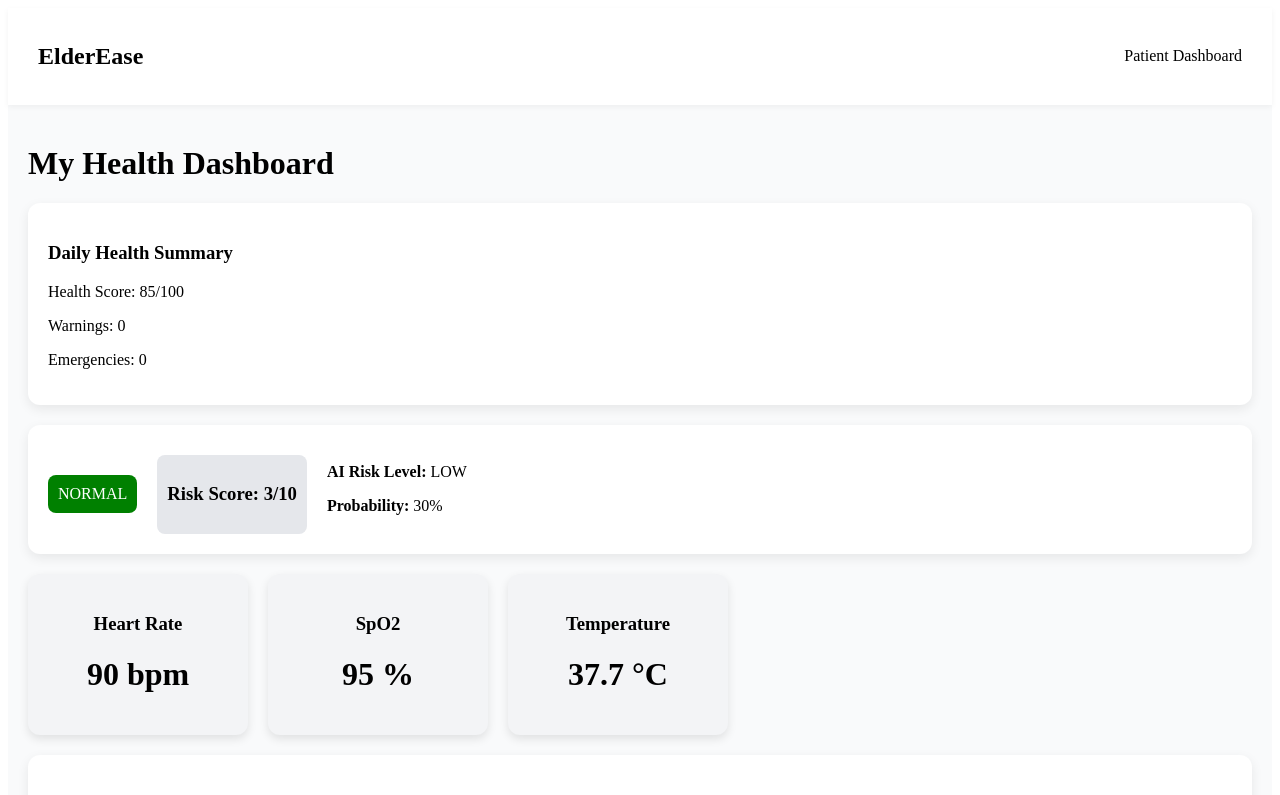
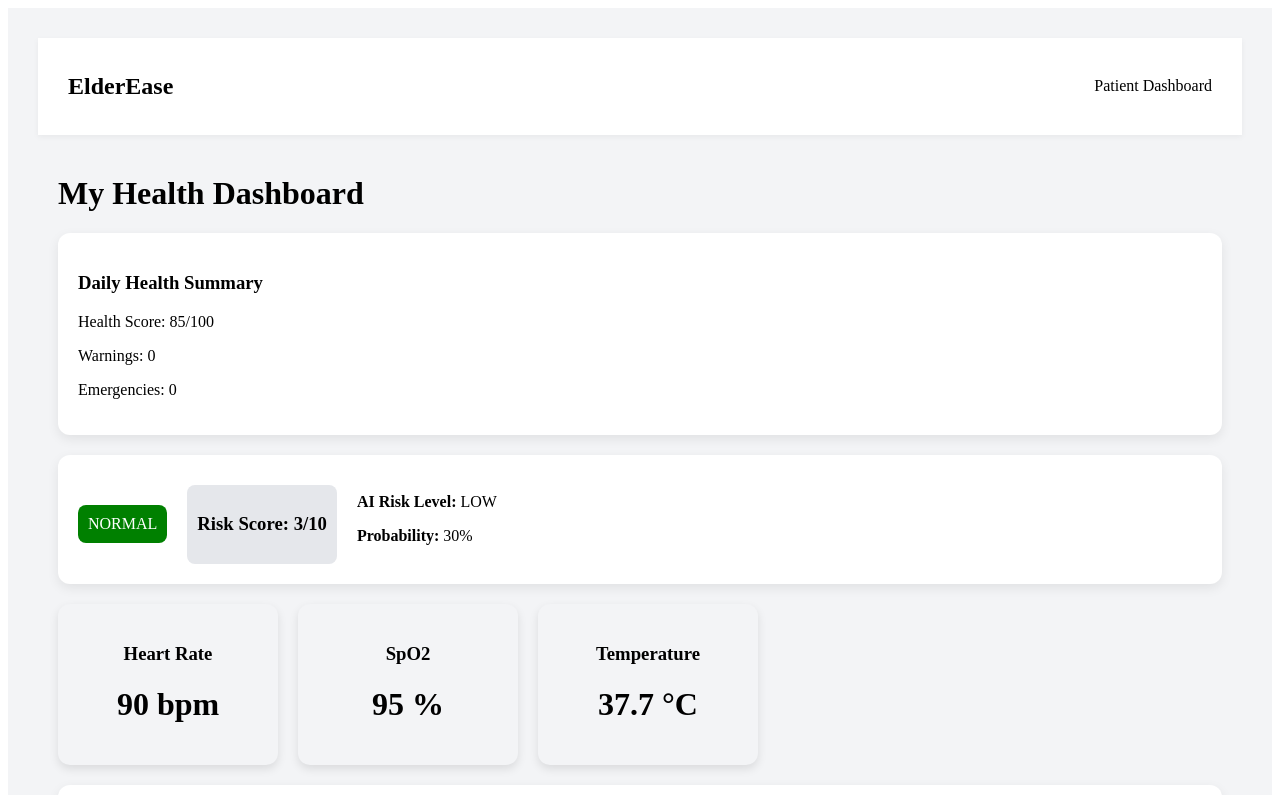
Before and after one commit to Aadya2901/ElderEase, a React app in the folder frontend/: page / in a window 1280 px wide. Shown: the top 795 px of the page. Built offline with nearby package versions, Linux system fonts and the light colour scheme; the HTML template or start-up script is replaced by a standard one.

Commit message:
style: improve dashboard layout with proper background and spacing

```diff
--- a/frontend/src/pages/PatientDashboard.jsx
+++ b/frontend/src/pages/PatientDashboard.jsx
@@ -47,8 +47,19 @@ export default function PatientDashboard() {
       ? "WARNING"
       : "NORMAL";
 
+  const card = {
+    background: "#ffffff",
+    padding: "20px",
+    borderRadius: "16px",
+    boxShadow: "0 6px 20px rgba(0,0,0,0.08)"
+};
+
   return (
-    <div style={{ background: "#f9fafb", minHeight: "100vh" }}>
+    <div style={{
+      padding: "30px",
+      background: "#f3f4f6",
+      minHeight: "100vh"
+    }}>
 
       {/* 🔷 NAVBAR */}
       <div style={{
```
